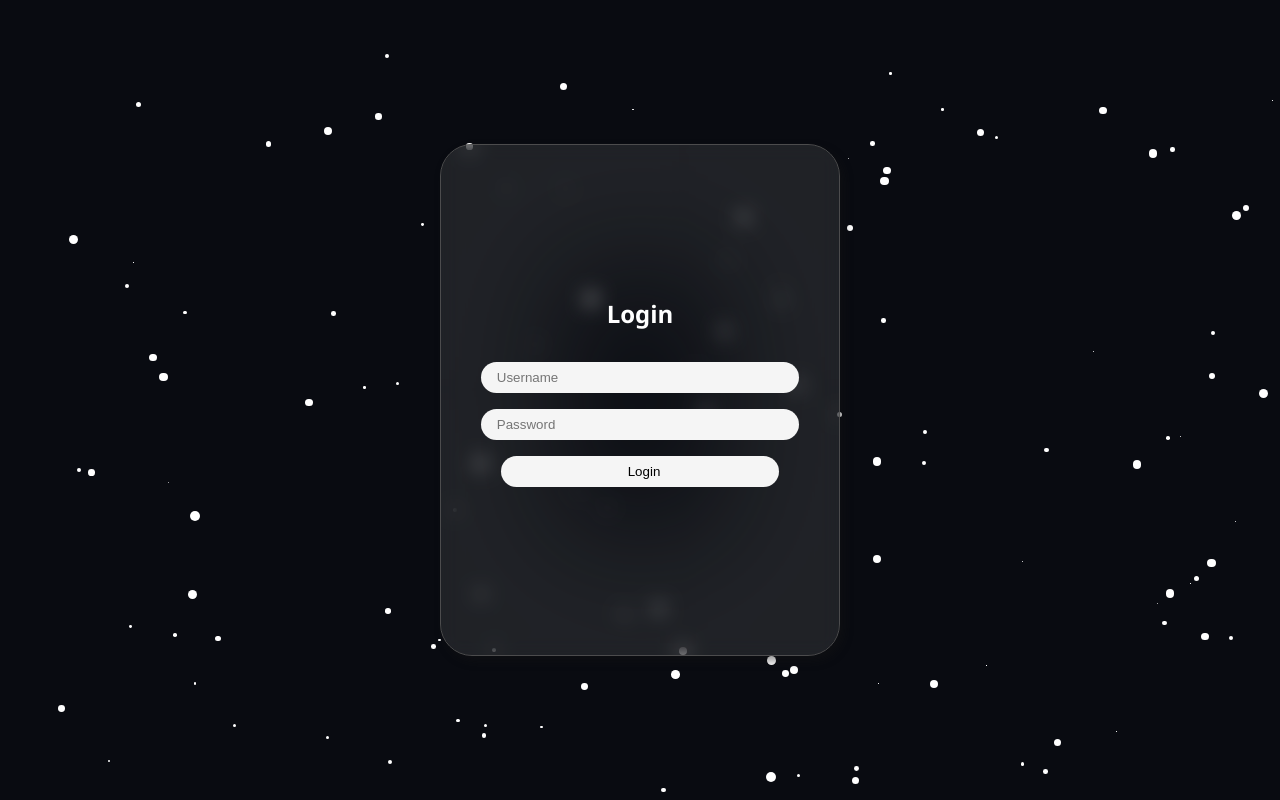
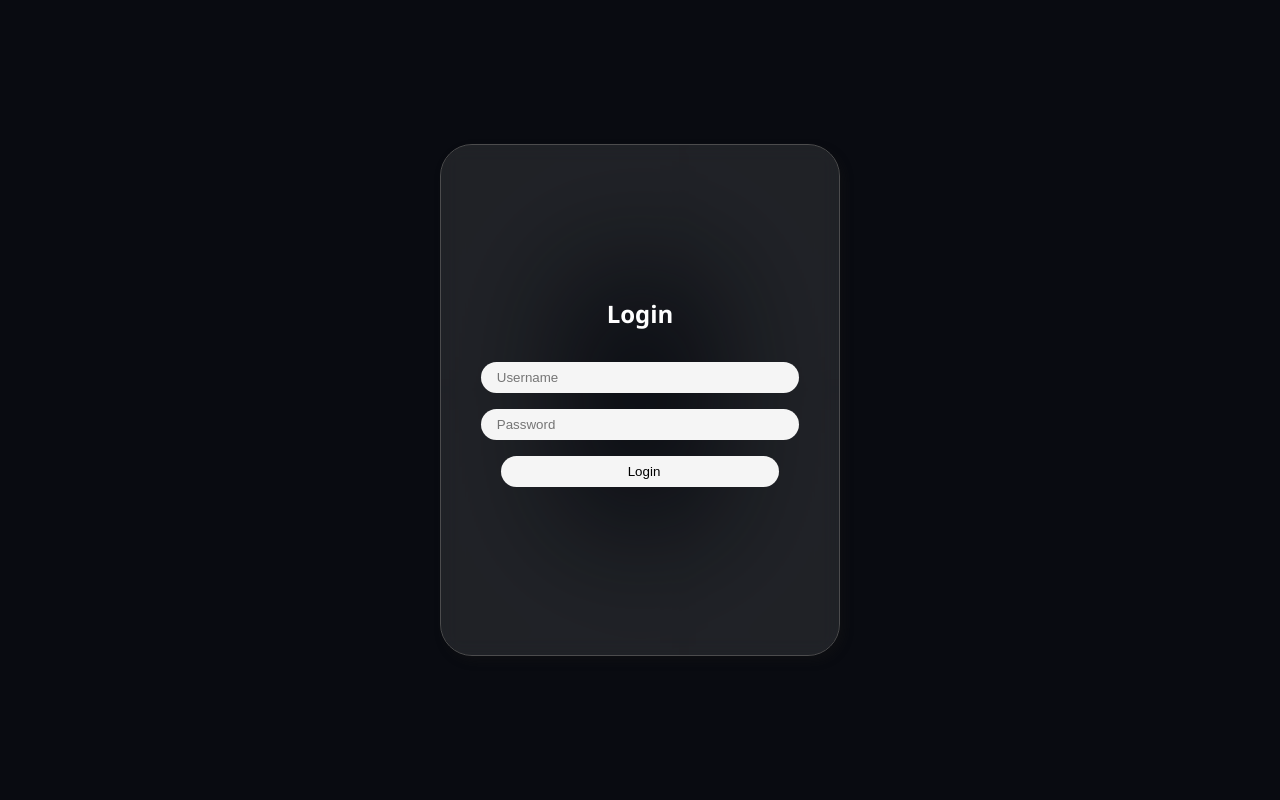
Before and after one commit to McNobby/HomeDash, a Vue app in the folder apps/frontend/: page /login in a window 1280 px wide. Built offline with nearby package versions, Linux system fonts and the light colour scheme.

Commit message:
Removed the animated backgrund component
It was ugly

```diff
--- a/apps/frontend/src/App.vue
+++ b/apps/frontend/src/App.vue
@@ -1,26 +1,21 @@
 
 
 <template>
-  <AnimatedBackground>
-    <nav v-if="AuthStore.isLoggedIn()">
+     <nav v-if="AuthStore.isLoggedIn()">
         <span>Hello {{ username }}</span>
 
         <button class="logout" @click="logout">Logout</button>
 
     </nav>
     <router-view></router-view>
-  </AnimatedBackground>
 </template>
 
 <script lang="ts">
 import { defineComponent } from 'vue';
-import AnimatedBackground from './components/AnimatedBackground/AnimatedBackground.vue';
 import AuthStore from './data-management/stores/auth';
 
 export default defineComponent( {
-  components: {
-    AnimatedBackground
-  },
+
   data() {
     return {
       username: '',
@@ -54,8 +49,8 @@ nav{
   justify-content: space-between;
   align-items: center;
   padding: 1rem;
- background: rgb(0,0,0);
-background: linear-gradient(180deg, rgba(0,0,0,1) 0%, rgba(9,11,11,0) 100%);
+  background: rgb(0,0,0);
+  background: linear-gradient(180deg, rgba(0,0,0,1) 0%, rgba(9,11,11,0) 100%);
   color: #ffffff;
   font-size: 1.5rem;
   font-weight: 600;
--- a/apps/frontend/src/components/AnimatedBackground/AnimatedBackground.vue
+++ /dev/null
@@ -1,45 +0,0 @@
-<template>
-    <div class="animated-background">
-        <DotEntity v-for="i in maxEntities"
-        :key="i"
-        :id="i"
-        :size="Math.random() * 10"
-        color="#FFF" />
-    </div>
-    <slot class="homeDash-content" />
-</template>
-
-<script lang="ts">
-import { defineComponent } from 'vue';
-import DotEntity from './DotEntity.vue';
-
-
-export default defineComponent({
-    data() {
-        return {
-            maxEntities: 300
-        };
-    },
-    components: { DotEntity }
-})
-
-</script>
-
-
-<style lang="scss">
-.animated-background {
-    position: fixed;
-    top: 0;
-    left: 0;
-    width: 100vw;
-    height: 100vh;
-    width: 100vdw;
-    height: 100vdh;
-    z-index: -100;
-}
-
-.homeDash-content {
-    position: absolute;
-    z-index: 100;
-}
-</style>
--- a/apps/frontend/src/components/AnimatedBackground/DotEntity.vue
+++ /dev/null
@@ -1,71 +0,0 @@
-<template>
-    <div class="dot-entity" :id="id.toString()" ref="me" :style="style">
-    </div>
-</template>
-
-<script lang="ts">
-import { CSSProperties, defineComponent } from 'vue';
-
-
-
-export default defineComponent({
-    data() {
-        return {
-            count: 0
-        }
-    },
-    props: {
-        size: {
-            type: Number,
-            required: true
-        },
-        color: {
-            type: String,
-            required: true
-        },
-        id: {
-            type: Number,
-            required: true
-        }
-    },
-    computed: {
-        style(): CSSProperties {
-            return {
-                position: 'absolute',
-                left: `${this.x*2}px`,
-                top: `${this.y}px`,
-                width: `${this.size}px`,
-                height: `${this.size}px`,
-                backgroundColor: this.color,
-            }
-        },
-        x() {
-            return Math.random() * window.innerHeight;
-        },
-        y() {
-            return Math.random() * window.innerWidth;
-        }
-    },
-    created() {
-
-        setInterval(() => {
-            let div = <HTMLElement>document.getElementById(this.id.toString())
-            div.style.top = `${parseInt(div.style.top.split('p')[0]) +(Math.random() * 450)-250}px`;
-
-            div.style.left = `${parseInt(div.style.left.split('p')[0]) +(Math.random() * 450)-250}px`;
-        }, (Math.random() * 11000)+1000)
-
-
-
-    },
-
-})
-</script>
-
-<style lang="scss">
-.dot-entity {
-    border-radius: 50%;
-    transition: all 2s ease-in-out;
-    margin: 5rem;
-}
-</style>
```
